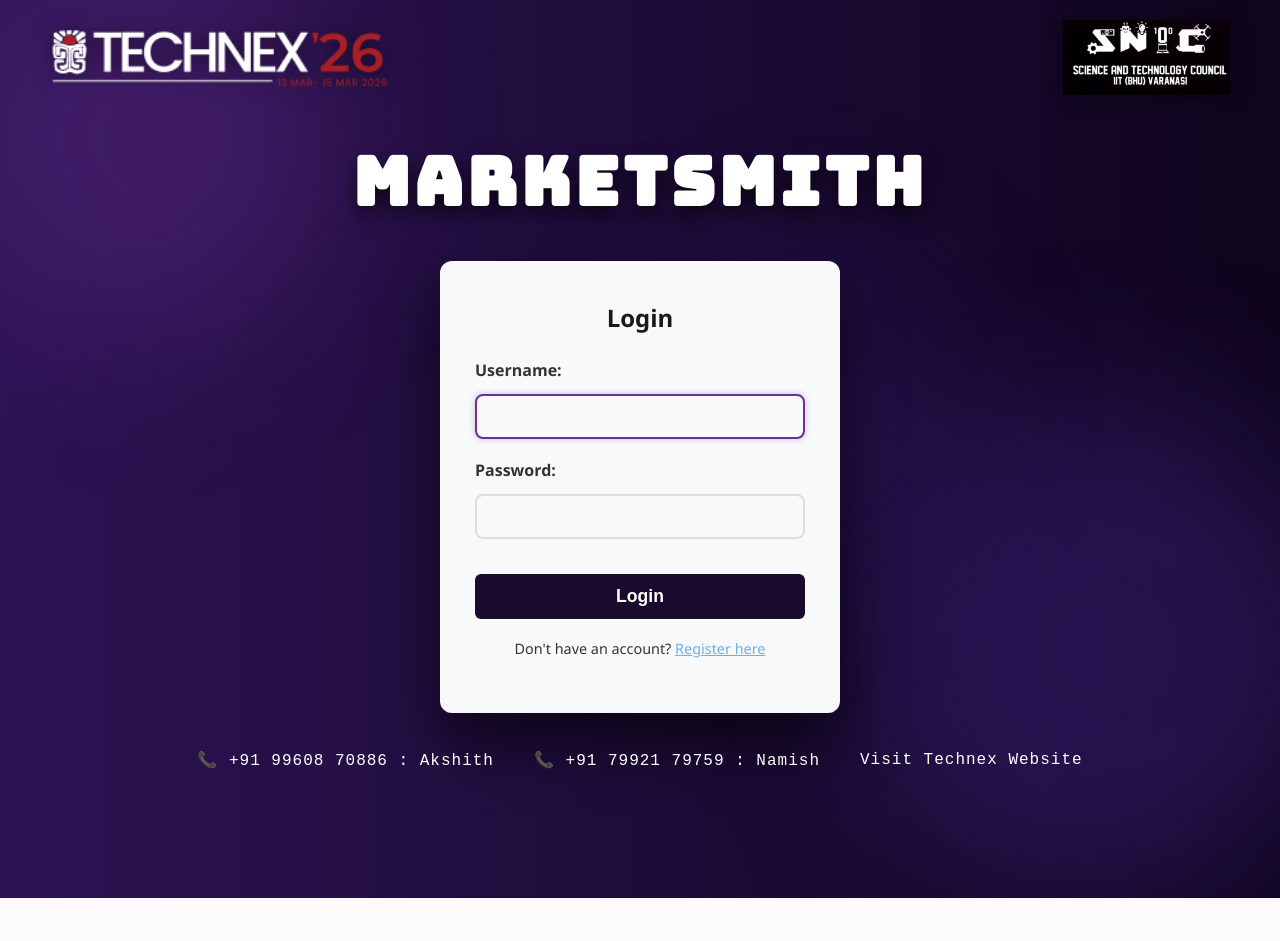
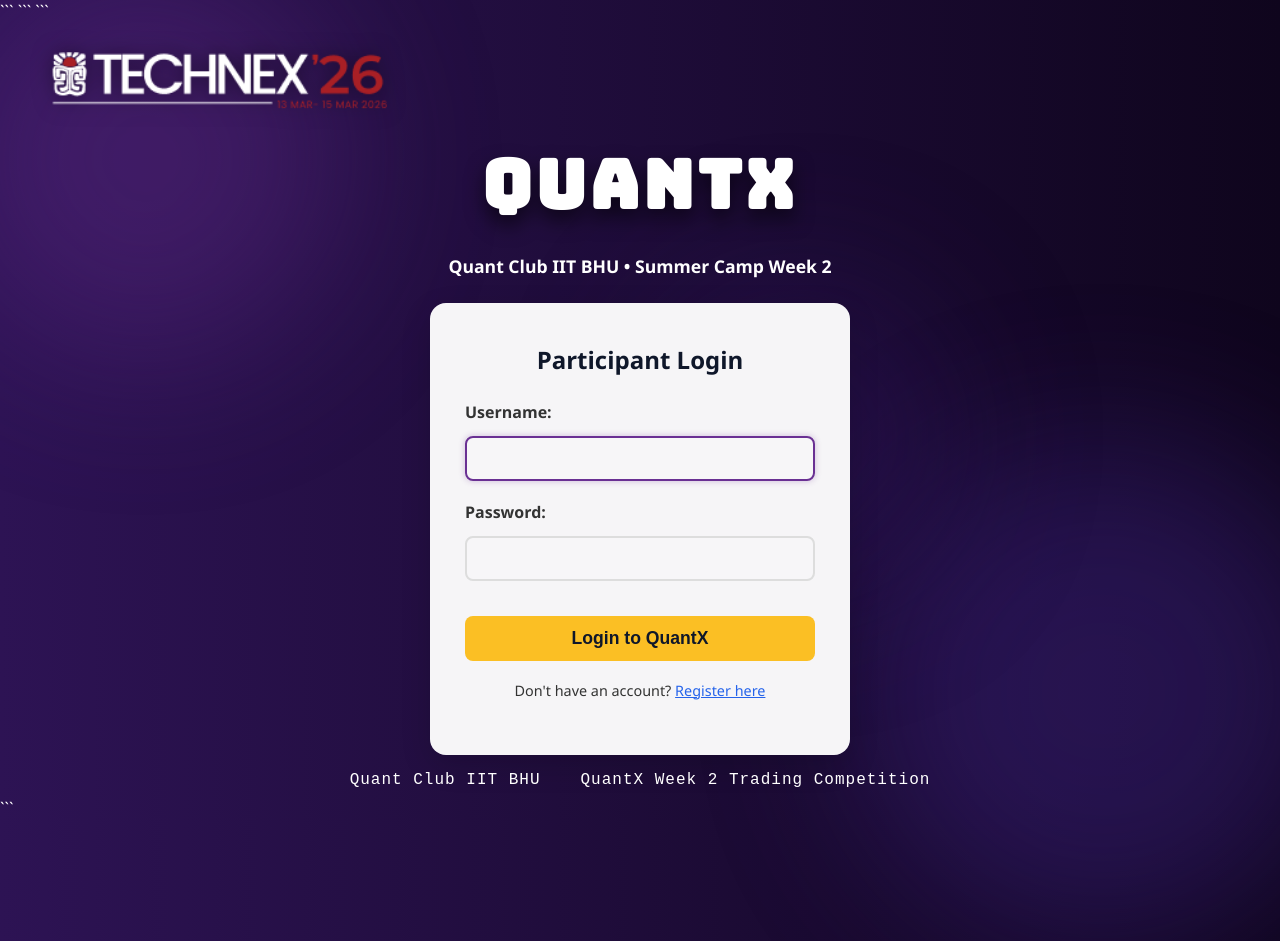
Before and after one commit to aryagiriX1219/marketsmith-repaired, a Django app: page /accounts/login/ in a window 1280 px wide; the page is wider, and only the part inside the window is pictured. Before the commit the page ends 898 px from the top of that part, so only its background shows below. Run offline with Django 5.2, Linux system fonts and the light colour scheme.

Commit message:
Update login.html

````diff
--- a/templates/accounts/login.html
+++ b/templates/accounts/login.html
@@ -1,45 +1,75 @@
 {% load static %}
+
 <!DOCTYPE html>
+
 <html lang="en">
 <head>
     <meta charset="UTF-8">
     <meta name="viewport" content="width=device-width, initial-scale=1.0">
-    <title>LOGIN | Technex '26</title>
+    <title>QuantX Week 2 | Quant Club IIT BHU</title>
+
+```
 <link href="https://fonts.googleapis.com/css2?family=Bungee&display=swap" rel="stylesheet">
 <link rel="stylesheet" href="{% static 'login.css' %}">
+
 <style>
-        /* Matching the layout of the register page */
     .login-card {
-            max-width: 400px;
+        max-width: 420px;
         margin: 0 auto;
-            padding: 40px 35px; /* Slightly more padding since there are fewer inputs */
-            background-color: #f8f9fa;
-            border-radius: 12px;
+        padding: 40px 35px;
+        background: rgba(255,255,255,0.96);
+        border-radius: 16px;
+        box-shadow: 0 10px 30px rgba(0,0,0,0.15);
     }
-        /* Style for the default Django form.as_p fields */
+
     .login-card p {
         margin-bottom: 15px;
         text-align: left;
         color: #333;
     }
+
     .login-card input {
         width: 100%;
-            padding: 10px;
+        padding: 12px;
         margin-top: 5px;
         box-sizing: border-box;
-            border-radius: 6px;
+        border-radius: 8px;
         border: 1px solid #ccc;
     }
+
     .login-submit {
         width: 100%;
         padding: 12px;
         margin-top: 15px;
-            border-radius: 6px;
+        border-radius: 8px;
         font-weight: bold;
+        background: #fbbf24;
+        color: #0f172a;
+        border: none;
+        cursor: pointer;
+        transition: 0.3s;
+    }
+
+    .login-submit:hover {
+        transform: translateY(-2px);
+    }
+
+    .event-subtitle {
+        text-align: center;
+        color: white;
+        font-size: 1.1rem;
+        margin-top: -10px;
+        margin-bottom: 25px;
+        font-weight: 600;
     }
 </style>
+```
+
 </head>
+
 <body>
+
+```
 <div class="bg-3d-container">
     <div class="orb orb-1"></div>
     <div class="orb orb-2"></div>
@@ -48,19 +78,26 @@
 
 <header>
     <div class="header-content">
-            <img src="{% static 'logo.png' %}" alt="IIT BHU Logo" class="main-logo">
-            <img src="{% static 'logo2.png' %}" alt="Event Logo 2" class="secondary-logo">
+        <img src="{% static 'logo.png' %}" alt="Quant Club IIT BHU" class="main-logo">
     </div>
 </header>
 
 <main class="content-wrapper">
-        <h1 class="hero-title">MARKETSMITH</h1>
+
+    <h1 class="hero-title">QUANTX</h1>
+
+    <div class="event-subtitle">
+        Quant Club IIT BHU • Summer Camp Week 2
+    </div>
 
     <div class="login-card">
-            <h2 style="text-align:center; color:#1a1a1a; margin-top:0;">Login</h2>
+
+        <h2 style="text-align:center;color:#0f172a;margin-top:0;">
+            Participant Login
+        </h2>
 
         {% if form.errors %}
-                <p style="color: red; text-align:center; font-size:0.9rem;">
+            <p style="color:red;text-align:center;font-size:0.9rem;">
                 Invalid username or password.
             </p>
         {% endif %}
@@ -69,22 +106,33 @@
             {% csrf_token %}
             {{ form.non_field_errors }}
             {{ form.as_p }}
-                <button type="submit" class="login-submit">Login</button>
+
+            <button type="submit" class="login-submit">
+                Login to QuantX
+            </button>
         </form>
 
-            <p style="margin-top: 20px; font-size: 0.9rem; text-align:center; color:#333;">
+        <p style="margin-top:20px;font-size:0.9rem;text-align:center;color:#333;">
             Don't have an account?
-                <a href="{% url 'register' %}" style="color: #63b3ed;">Register here</a>
+            <a href="{% url 'register' %}" style="color:#2563eb;">
+                Register here
+            </a>
         </p>
+
     </div>
 
     <footer class="single-line-footer">
-            <span class="footer-item">📞 +91 99608 70886 : Akshith</span>
-            <span class="footer-item">📞 +91 79921 79759 : Namish</span>
-            <a href="https://www.technex.in/" target="_blank" class="footer-link">
-                Visit Technex Website
-            </a>
+        <span class="footer-item">
+            Quant Club IIT BHU
+        </span>
+
+        <span class="footer-item">
+            QuantX Week 2 Trading Competition
+        </span>
     </footer>
+
 </main>
+```
+
 </body>
 </html>
````
Lines whose indentation alone changed are shown as unchanged.
